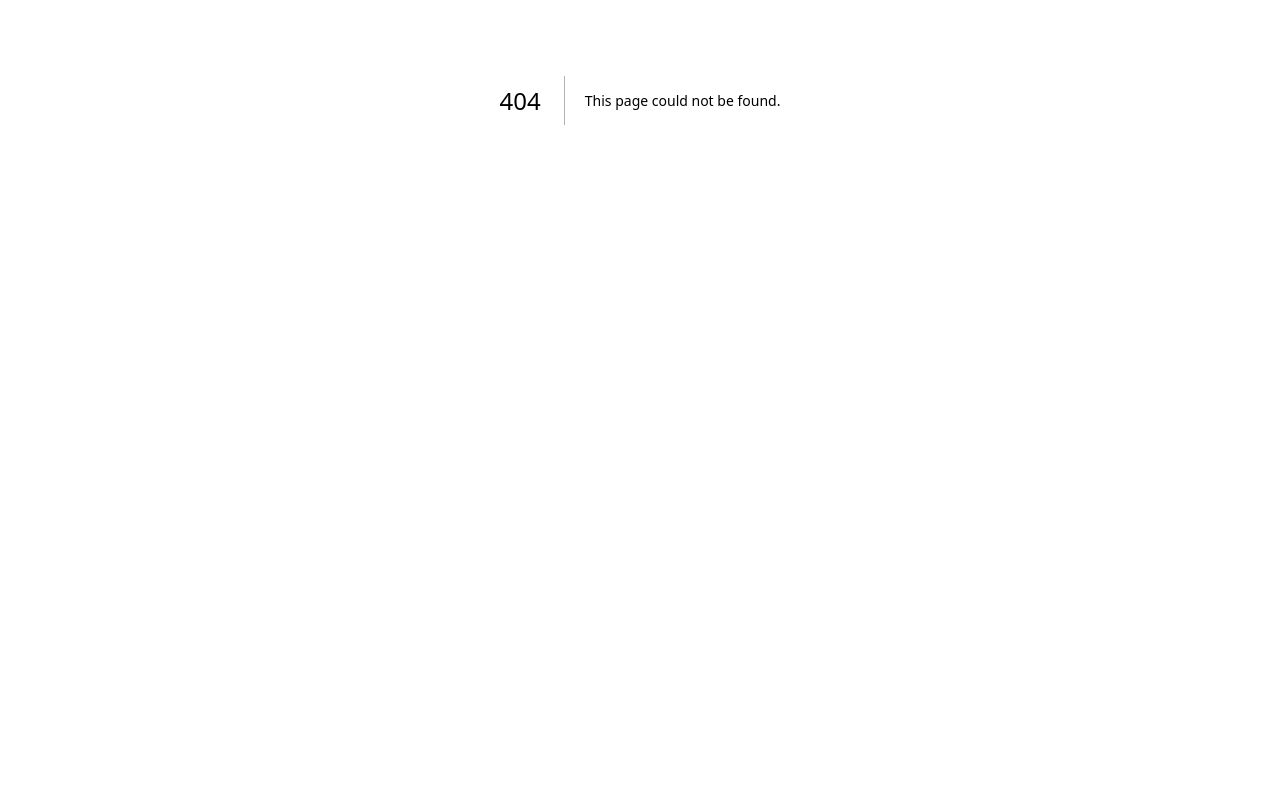
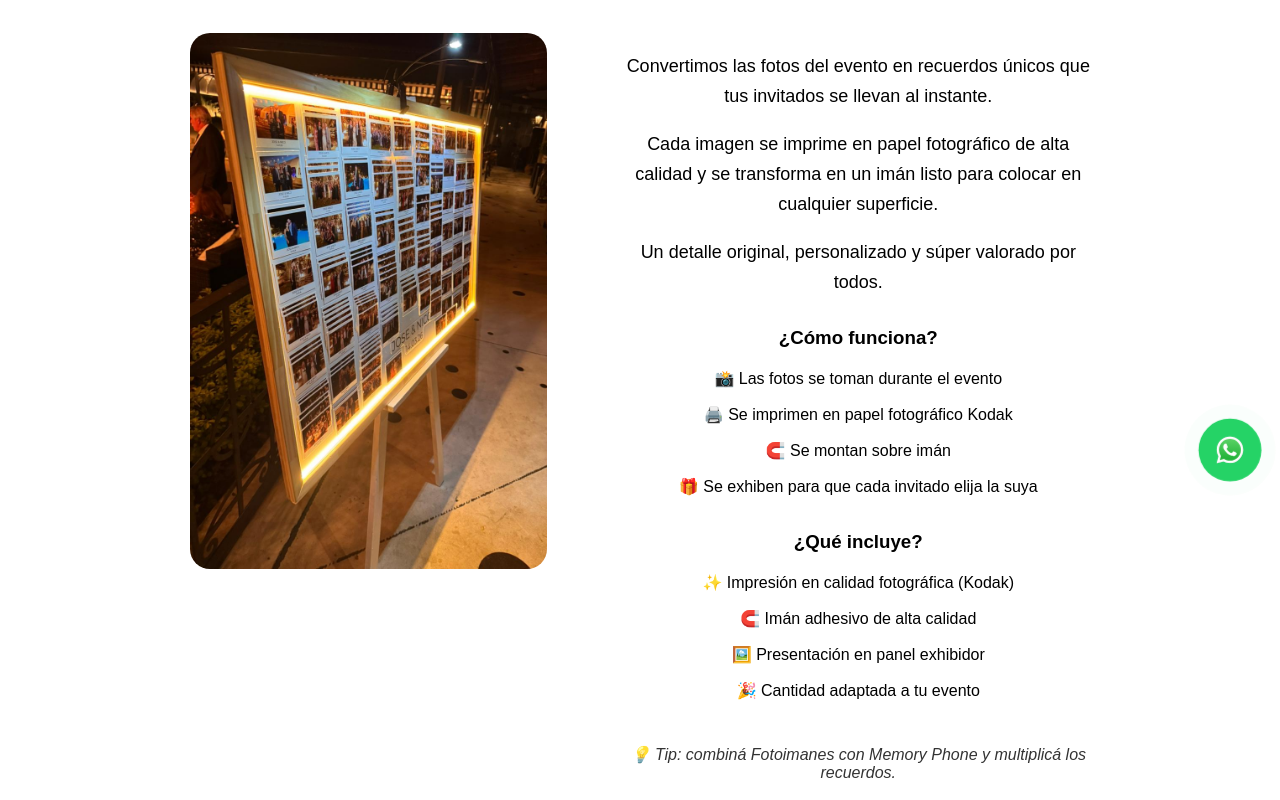
Before and after one commit to dsalaberry-lacabina/Lacabinaeventos, a Next.js app: page /fotoimanes in a window 1280 px wide. Before the commit this address had no page. Shown: the part 300-1100 px from the top of the page. Before the commit the page ends 800 px from the top, so only its background shows below. Built offline with nearby package versions, Linux system fonts and the light colour scheme.

Commit message:
ultimos servicios

```diff
--- /dev/null
+++ b/app/fotoimanes/page.tsx
@@ -0,0 +1,110 @@
+"use client";
+
+import ServicePage from "../../components/ServicePage";
+
+export default function FotoimanesPage() {
+  return (
+    <ServicePage
+      title="Fotoimanes"
+      subtitle="Un recuerdo listo para pegar y llevar"
+    >
+
+      <div
+        style={{
+          display: "grid",
+          gridTemplateColumns: "1fr 1.3fr",
+          gap: "80px",
+          alignItems: "start",
+          marginTop: "40px"
+        }}
+      >
+
+        {/* IMAGEN */}
+        <div>
+          <img
+            src="/servicios/fotoimanes2.jpg"
+            style={{
+              width: "100%",
+              borderRadius: "20px"
+            }}
+          />
+        </div>
+
+        {/* TEXTO */}
+        <div>
+
+          {/* BLOQUE PRINCIPAL */}
+          <div
+            style={{
+              fontSize: "18px",
+              lineHeight: "30px",
+              marginBottom: "30px",
+              maxWidth: "500px"
+            }}
+          >
+            <p style={{ marginBottom: "16px" }}>
+              Convertimos las fotos del evento en recuerdos únicos que tus invitados se llevan al instante.
+            </p>
+
+            <p style={{ marginBottom: "16px" }}>
+              Cada imagen se imprime en papel fotográfico de alta calidad y se transforma en un imán listo para colocar en cualquier superficie.
+            </p>
+
+            <p>
+              Un detalle original, personalizado y súper valorado por todos.
+            </p>
+          </div>
+
+          {/* COMO FUNCIONA */}
+          <h3 style={{ marginBottom: "10px" }}>¿Cómo funciona?</h3>
+
+          <ul
+            style={{
+              marginBottom: "30px",
+              lineHeight: "28px",
+              listStyle: "none",
+              padding: 0
+            }}
+          >
+            <li style={{ marginBottom: "8px" }}>📸 Las fotos se toman durante el evento</li>
+            <li style={{ marginBottom: "8px" }}>🖨️ Se imprimen en papel fotográfico Kodak</li>
+            <li style={{ marginBottom: "8px" }}>🧲 Se montan sobre imán</li>
+            <li>🎁 Se exhiben para que cada invitado elija la suya</li>
+          </ul>
+
+          {/* INCLUYE */}
+          <h3 style={{ marginBottom: "10px" }}>¿Qué incluye?</h3>
+
+          <ul
+            style={{
+              marginBottom: "30px",
+              lineHeight: "28px",
+              listStyle: "none",
+              padding: 0
+            }}
+          >
+            <li style={{ marginBottom: "8px" }}>✨ Impresión en calidad fotográfica (Kodak)</li>
+            <li style={{ marginBottom: "8px" }}>🧲 Imán adhesivo de alta calidad</li>
+            <li style={{ marginBottom: "8px" }}>🖼️ Presentación en panel exhibidor</li>
+            <li>🎉 Cantidad adaptada a tu evento</li>
+          </ul>
+
+
+          {/* UPSELL */}
+          <p
+            style={{
+              marginTop: "40px",
+              fontStyle: "italic",
+              opacity: 0.8
+            }}
+          >
+            💡 Tip: combiná Fotoimanes con Memory Phone y multiplicá los recuerdos.
+          </p>
+
+        </div>
+
+      </div>
+
+    </ServicePage>
+  );
+}
--- a/app/plataforma-360/page.tsx
+++ b/app/plataforma-360/page.tsx
@@ -21,7 +21,7 @@ export default function Plataforma360Page() {
         {/* VIDEO */}
         <div style={{ borderRadius: "12px", overflow: "hidden" }}>
           <video
-            src="/servicios/360.mp4"
+            src="/servicios/plataforma360.mp4"
             autoPlay
             muted
             loop
```
Also changed, not shown: app/memory-phone/page.tsx (added, +86 -0 lines), public/servicios/fotoimanes2.jpg (added), public/servicios/memory-phone.jpg (added).
